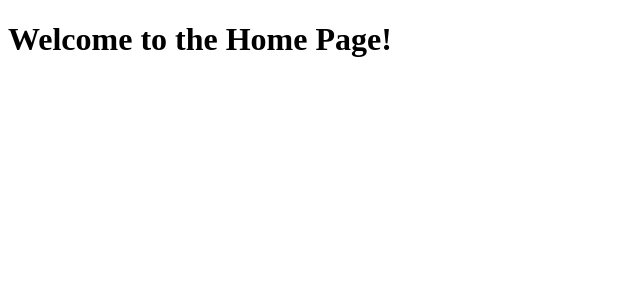
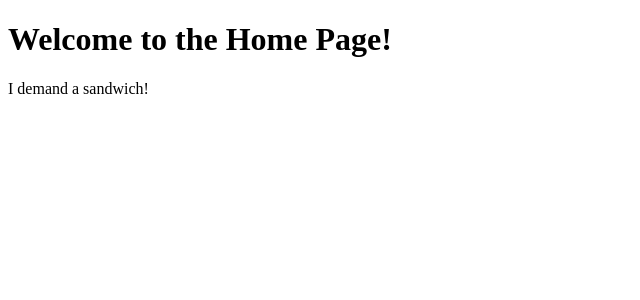
Before and after one commit to BafflingBonk/website, an Angular app: page /home in a window 1280 px wide. Shown: the top 300 px of the page, without its empty margins (0-640 px from the left). Built offline with nearby package versions, Linux system fonts and the light colour scheme.

Commit message:
Update home.component.html

```diff
--- a/src/app/features/home/home.component.html
+++ b/src/app/features/home/home.component.html
@@ -1,3 +1,7 @@
 <div>
     <h1>Welcome to the Home Page!</h1>
+
+    <div>
+        <p>I demand a sandwich!</p>
+    </div>
 </div>
```
